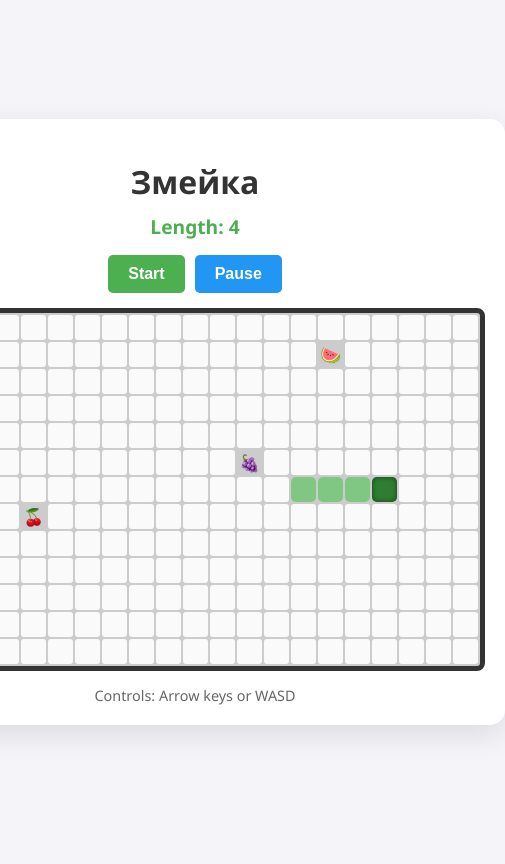
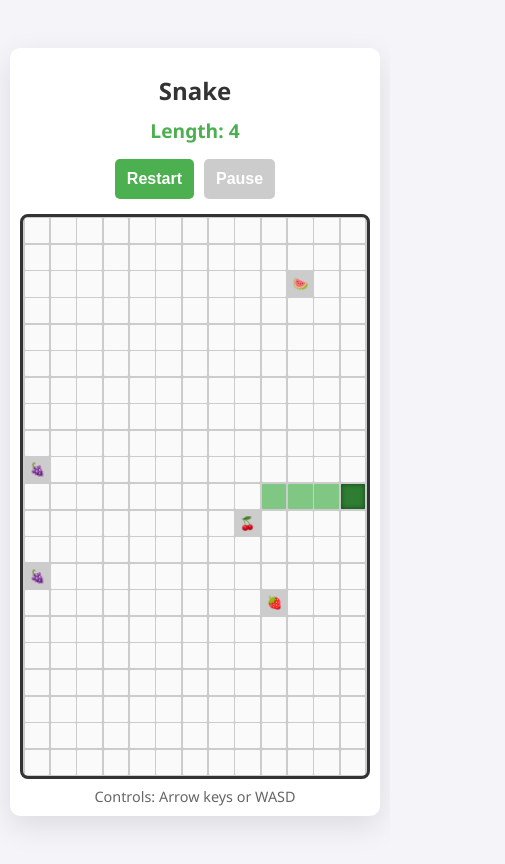
Before and after one commit to NatShulga/Snake-mini-app, a plain HTML site: page index.html in a window 390 px wide. Both pictures are taken after a click on the button "Start". Shown: the whole page, 505 px wide, since content can reach past the window. Drawn offline with Linux system fonts and the light colour scheme.

Commit message:
add adaptiv and debag

```diff
--- a/index.html
+++ b/index.html
@@ -8,7 +8,7 @@
 </head>
 <body>
     <div class ="game-container">
-        <h1>Змейка</h1>
+        <h1>Snake</h1>
         <div class="score-board">Length: <span id="score">3</span></div>
         <div class="game-controls">
             <button id="start-btn">Start</button>
--- a/script.js
+++ b/script.js
@@ -1,8 +1,6 @@
-//настройка
 
-const ROWS = 13;
-const COLS = 21;
-const SPEED = 400;
+let ROWS, COLS;
+const SPEED = 300;
 
 const fruitMap = {
   1: "🍓",
@@ -11,33 +9,52 @@ const fruitMap = {
   4: "🍉",
 };
 
+//переменные для состояний
 let grid = [];
 let snake = [];
-let direction = "R"; //текущее направление
-let nextDirection = "R"; //следущее направление
+let direction = "R";
+let nextDirection = "R";
 let score = 0;
-let gameInterval = null; //id интервала для игры
-let isPaused = false; // на паузе?
+let gameInterval = null;
+let isPaused = false;
+isVertical = (ROWS === 21);
 
-//DOM елементы
+// DOM элементы
 const gameField = document.getElementById("game-field");
 const scoreSpan = document.getElementById("score");
 const startBtn = document.getElementById("start-btn");
 const pauseBtn = document.getElementById("pause-btn");
 
-//инициализация игры
+//инициализируем игру
 function initGame() {
-  stopGameLoop(); //очищение предыдущей игры, если она была
+  stopGameLoop();
 
+  // Определяем размеры поля в зависимости от ориентации экрана
+  if (window.innerWidth <= 500) {
+    //Вертикально, если поле вертикально
+    ROWS = 21;
+    COLS = 13;
+  } else {
+    //Горизонтальное поле
+    ROWS = 13;
+    COLS = 21;
+  }
+
+  // Настраиваем CSS-сетку под новые размеры
+  gameField.style.gridTemplateRows = `repeat(${ROWS}, 1fr)`;
+  gameField.style.gridTemplateColumns = `repeat(${COLS}, 1fr)`;
+  gameField.style.aspectRatio = `${COLS} / ${ROWS}`;
+
+  // Пустое поле
   grid = Array.from({ length: ROWS }, () => Array(COLS).fill(0));
 
-  //начальная змейка
-  const startX = Math.floor(ROWS / 2);//6
-  const startY = Math.floor(COLS / 2);//10
+  // Начальная змейка в центре
+  const startX = Math.floor(ROWS / 2);
+  const startY = Math.floor(COLS / 2);
   snake = [
-    {x: startX, y: startY - 2},
-    {x: startX, y: startY - 1},
-    {x: startX, y: startY} //голова
+    { x: startX, y: startY - 2 },
+    { x: startX, y: startY - 1 },
+    { x: startX, y: startY }, // голова
   ];
 
   direction = "R";
@@ -45,66 +62,59 @@ function initGame() {
   score = snake.length;
   updateScore();
 
-  //5 случайных ягод на поле
-  for (let i = 0; i < 5; i++ ){
+  // Разбрасываем 5 случайных ягод
+  for (let i = 0; i < 5; i++) {
     spawnFood();
   }
-  //рисуем поле
+
   draw();
   isPaused = false;
   pauseBtn.disabled = false;
-  startBtn.textContent = 'Start';
+  startBtn.textContent = "Start";
+  isVertical = (ROWS === 21);
 }
 
-//создание еды
+//создание еды для змеи
 function spawnFood() {
-    // Собираем все свободные клетки (где 0 и нет змеи)
   const freeCells = [];
   for (let i = 0; i < ROWS; i++) {
     for (let j = 0; j < COLS; j++) {
-            if (grid[i][j] === 0 && !snake.some(seg => seg.x === i && seg.y === j)) {
+      if (
+        grid[i][j] === 0 &&
+        !snake.some((seg) => seg.x === i && seg.y === j)
+      ) {
         freeCells.push({ x: i, y: j });
       }
     }
   }
-    if (freeCells.length === 0) return; // нет места — не создаём
+  if (freeCells.length === 0) return;
 
-    // Выбираем случайную свободную клетку
   const randIndex = Math.floor(Math.random() * freeCells.length);
   const { x, y } = freeCells[randIndex];
-
-    // Случайный тип фрукта: 1,2,3 или 4
   const fruitType = Math.floor(Math.random() * 4) + 1;
   grid[x][y] = fruitType;
 }
 
-//отрисовка поля
+//отрисовка
 function draw() {
-    // Очищаем контейнер поля
-    gameField.innerHTML = '';
+  gameField.innerHTML = "";
 
-    // Создаём каждую клетку и добавляем нужные классы
   for (let i = 0; i < ROWS; i++) {
     for (let j = 0; j < COLS; j++) {
-            const cell = document.createElement('div');
-            cell.classList.add('cell');
+      const cell = document.createElement("div");
+      cell.classList.add("cell");
 
-            // Проверяем, есть ли здесь змея
-            const snakeIndex = snake.findIndex(seg => seg.x === i && seg.y === j);
+      const snakeIndex = snake.findIndex((seg) => seg.x === i && seg.y === j);
       if (snakeIndex !== -1) {
-                // Это часть змеи
         if (snakeIndex === snake.length - 1) {
-                    // Это голова
-                    cell.classList.add('snake-head');
+          cell.classList.add("snake-head");
         } else {
-                    // Тело
-                    cell.classList.add('snake-body');
+          cell.classList.add("snake-body");
         }
       }
-            // Проверяем, есть ли еда (даже под змеёй — но мы её не рисуем, т.к. змея важнее)
+
       if (grid[i][j] >= 1 && grid[i][j] <= 4 && snakeIndex === -1) {
-                // Ягода, если здесь нет змеи
-                cell.classList.add('food');
+        cell.classList.add("food");
         cell.textContent = fruitMap[grid[i][j]];
       }
 
@@ -113,14 +123,11 @@ function draw() {
   }
 }
 
-//проверка коллизий
+//коллизия
 function checkCollision(head) {
-    // Столкновение со стенами
   if (head.x < 0 || head.x >= ROWS || head.y < 0 || head.y >= COLS) {
     return true;
   }
-    // Столкновение с собственным телом (игнорируем хвост, который сейчас уберётся)
-    // Проверяем все сегменты, кроме последнего (хвоста), потому что хвост будет удалён, если не съедим еду
   for (let i = 0; i < snake.length - 1; i++) {
     if (snake[i].x === head.x && snake[i].y === head.y) {
       return true;
@@ -129,56 +136,47 @@ function checkCollision(head) {
   return false;
 }
 
-//игровой шаг
+//шаг в игре
 function gameStep() {
   direction = nextDirection;
 
-    // Координаты головы
   const head = snake[snake.length - 1];
   let newHead = { x: head.x, y: head.y };
 
-    // Сдвигаем голову в зависимости от направления
-    if (direction === 'U') newHead.x--;
-    else if (direction === 'D') newHead.x++;
-    else if (direction === 'L') newHead.y--;
-    else if (direction === 'R') newHead.y++;
+  if (direction === "U") newHead.x--;
+  else if (direction === "D") newHead.x++;
+  else if (direction === "L") newHead.y--;
+  else if (direction === "R") newHead.y++;
 
-    // Проверяем коллизии (стены, тело)
   if (checkCollision(newHead)) {
     gameOver();
     return;
   }
 
-    // Добавляем новую голову в змейку
   snake.push(newHead);
 
-    // Проверяем, съели ли ягоду
   const cellValue = grid[newHead.x][newHead.y];
   if (cellValue >= 1 && cellValue <= 4) {
-        // Съели! Увеличиваем счёт, убираем ягоду с поля, создаём новую
     grid[newHead.x][newHead.y] = 0;
     score = snake.length;
     updateScore();
     spawnFood();
-        // Хвост не убираем — змея растёт
   } else {
-        // Не съели — убираем хвост (первый элемент)
     snake.shift();
   }
 
-    // Перерисовываем поле
   draw();
 }
 
-//конец игры
+//гейм овер
 function gameOver() {
   stopGameLoop();
-    alert('Game Over! Score: ' + snake.length);
-    startBtn.textContent = 'Restart';
+  alert("Game over! Length: " + snake.length);
+  startBtn.textContent = "Restart";
   pauseBtn.disabled = true;
 }
 
-//цикл
+//управление таймером, скоростью
 function startGameLoop() {
   if (gameInterval) clearInterval(gameInterval);
   gameInterval = setInterval(gameStep, SPEED);
@@ -191,70 +189,86 @@ function stopGameLoop() {
   }
 }
 
-//обработчик кнопок
-startBtn.addEventListener('click', () => {
-    // Если игра уже идёт (не на паузе), кнопка работает как рестарт
+//обрабботчики кнопок
+startBtn.addEventListener("click", () => {
   if (gameInterval && !isPaused) {
-        // Остановить, потом инициализировать заново
     stopGameLoop();
     initGame();
     startGameLoop();
   } else {
-        // Или просто начать/продолжить
     if (isPaused) {
-            // Снимаем с паузы
       isPaused = false;
-            pauseBtn.textContent = 'Pause';
+      pauseBtn.textContent = "Pause";
       startGameLoop();
     } else {
-            // Новая игра
       initGame();
       startGameLoop();
     }
   }
 });
 
-pauseBtn.addEventListener('click', () => {
-    //if (!gameInterval) return; // нечего ставить на паузу
+pauseBtn.addEventListener("click", () => {
   if (isPaused) {
-        // Продолжить
     isPaused = false;
-        pauseBtn.textContent = 'Pause';
+    pauseBtn.textContent = "Pause";
     startGameLoop();
   } else {
-        // Пауза
     isPaused = true;
-        pauseBtn.textContent = 'Resume';
+    pauseBtn.textContent = "Resume";
     stopGameLoop();
   }
 });
 
-//с клавиатуры
-document.addEventListener('keydown', (e) => {
+//
+document.addEventListener("keydown", (e) => {
   const key = e.key.toLowerCase();
-    // Предотвращаем стандартное поведение для стрелок, чтобы не скроллилась страница
-    if (key === 'arrowup' || key === 'arrowdown' || key === 'arrowleft' || key === 'arrowright' ||
-        key === 'w' || key === 'a' || key === 's' || key === 'd') {
+  if (
+    [
+      "arrowup",
+      "arrowdown",
+      "arrowleft",
+      "arrowright",
+      "w",
+      "a",
+      "s",
+      "d",
+    ].includes(key)
+  ) {
     e.preventDefault();
   }
 
-    // Меняем nextDirection, проверяя, чтобы не было разворота на 180 градусов
-    if (key === 'arrowup' || key === 'w') {
-        if (direction !== 'D') nextDirection = 'U';
-    } else if (key === 'arrowdown' || key === 's') {
-        if (direction !== 'U') nextDirection = 'D';
-    } else if (key === 'arrowleft' || key === 'a') {
-        if (direction !== 'R') nextDirection = 'L';
-    } else if (key === 'arrowright' || key === 'd') {
-        if (direction !== 'L') nextDirection = 'R';
+  if (key === "arrowup" || key === "w") {
+    if (direction !== "D") nextDirection = "U";
+  } else if (key === "arrowdown" || key === "s") {
+    if (direction !== "U") nextDirection = "D";
+  } else if (key === "arrowleft" || key === "a") {
+    if (direction !== "R") nextDirection = "L";
+  } else if (key === "arrowright" || key === "d") {
+    if (direction !== "L") nextDirection = "R";
   }
 });
 
-// ---------- ВСПОМОГАТЕЛЬНАЯ ФУНКЦИЯ ----------
+//адаптив для поворота экрана
+window.addEventListener("resize", () => {
+    const shouldBeVertical = window.innerWidth <= 500;
+    if (shouldBeVertical === isVertical) return
+
+    if (gameInterval && !isPaused) {
+    stopGameLoop();
+    initGame();
+    startGameLoop();
+    } else {
+        initGame();
+        if (isPaused) {
+            stopGameLoop();
+            isPaused = true;
+            pauseBtn.textContent = 'Resume';
+    }
+}
+});
+
 function updateScore() {
 scoreSpan.textContent = score;
 }
 
-//отрисовка до старта
-initGame(); // поле и змейка уже видны, но движения нет
-// Игровой цикл не запущен, ждём нажатия Старт
+initGame();
--- a/style.css
+++ b/style.css
@@ -4,8 +4,9 @@ body {
     display: flex;
     justify-content: center;
     align-items: center;
-    height: 100vh;
+    min-height: 100vh;
     margin: 0;
+    padding: 10px;
 }
 
 .game-container {
@@ -14,11 +15,15 @@ body {
     padding: 20px;
     border-radius: 15px;
     box-shadow: 0 10px 30px rgba(0, 0, 0, 0.1);
+    max-width: 650px;
+    width: 100%;
+    box-sizing: border-box;
 }
 
 h1 {
     color: #333;
     margin-bottom: 10px;
+    font-size: clamp(1.5rem, 4vw, 2rem);
 }
 
 .score-board {
@@ -28,18 +33,17 @@ h1 {
     color: #4CAF50;
 }
 
-/* Сетка: 13 строк, 21 столбец, ячейки 25x25 плюс отступы */
 .grid {
     display: grid;
-    grid-template-rows: repeat(13, 25px);
-    grid-template-columns: repeat(21, 25px);
     gap: 2px;
     background-color: #ccc;
-    border: 5px solid #333;
+    border: 4px solid #333;
     border-radius: 8px;
     padding: 2px;
-    width: fit-content;
+    width: 100%;
     margin: 0 auto;
+    box-sizing: border-box;
+    /* строки, столбцы и aspect-ratio задаются динамически в JS */
 }
 
 .cell {
@@ -49,8 +53,9 @@ h1 {
     justify-content: center;
     align-items: center;
     font-weight: bold;
-    font-size: 14px;
+    font-size: clamp(8px, 2vw, 14px);
     user-select: none;
+    overflow: hidden;
 }
 
 .snake-body {
@@ -66,7 +71,7 @@ h1 {
 
 .food {
     background-color: transparent;
-    font-size: 18px;
+    font-size: clamp(12px, 3vw, 18px);
     display: flex;
     justify-content: center;
     align-items: center;
@@ -78,6 +83,7 @@ h1 {
     display: flex;
     justify-content: center;
     gap: 10px;
+    flex-wrap: wrap;
 }
 
 .game-controls button {
@@ -88,6 +94,8 @@ h1 {
     border-radius: 5px;
     cursor: pointer;
     transition: background 0.2s;
+    min-height: 44px;
+    min-width: 80px;
 }
 
 #start-btn {
@@ -120,3 +128,31 @@ h1 {
     from { transform: scale(0.9); }
     to { transform: scale(1.05); }
 }
+
+/* ---------- АДАПТИВ ДЛЯ МАЛЕНЬКИХ ЭКРАНОВ (до 500px) ---------- */
+@media (max-width: 500px) {
+    .game-container {
+        padding: 10px;
+        border-radius: 10px;
+    }
+
+    .grid {
+        gap: 1.5px;
+        border-width: 3px;
+        padding: 1.5px;
+    }
+
+    .cell {
+        border-radius: 1px;
+    }
+
+    .game-controls button {
+        padding: 8px 12px;
+        min-height: 40px;
+        min-width: 70px;
+    }
+
+    .controls-hint {
+        margin-top: 8px;
+    }
+}
```
Lines whose indentation alone changed are shown as unchanged.
